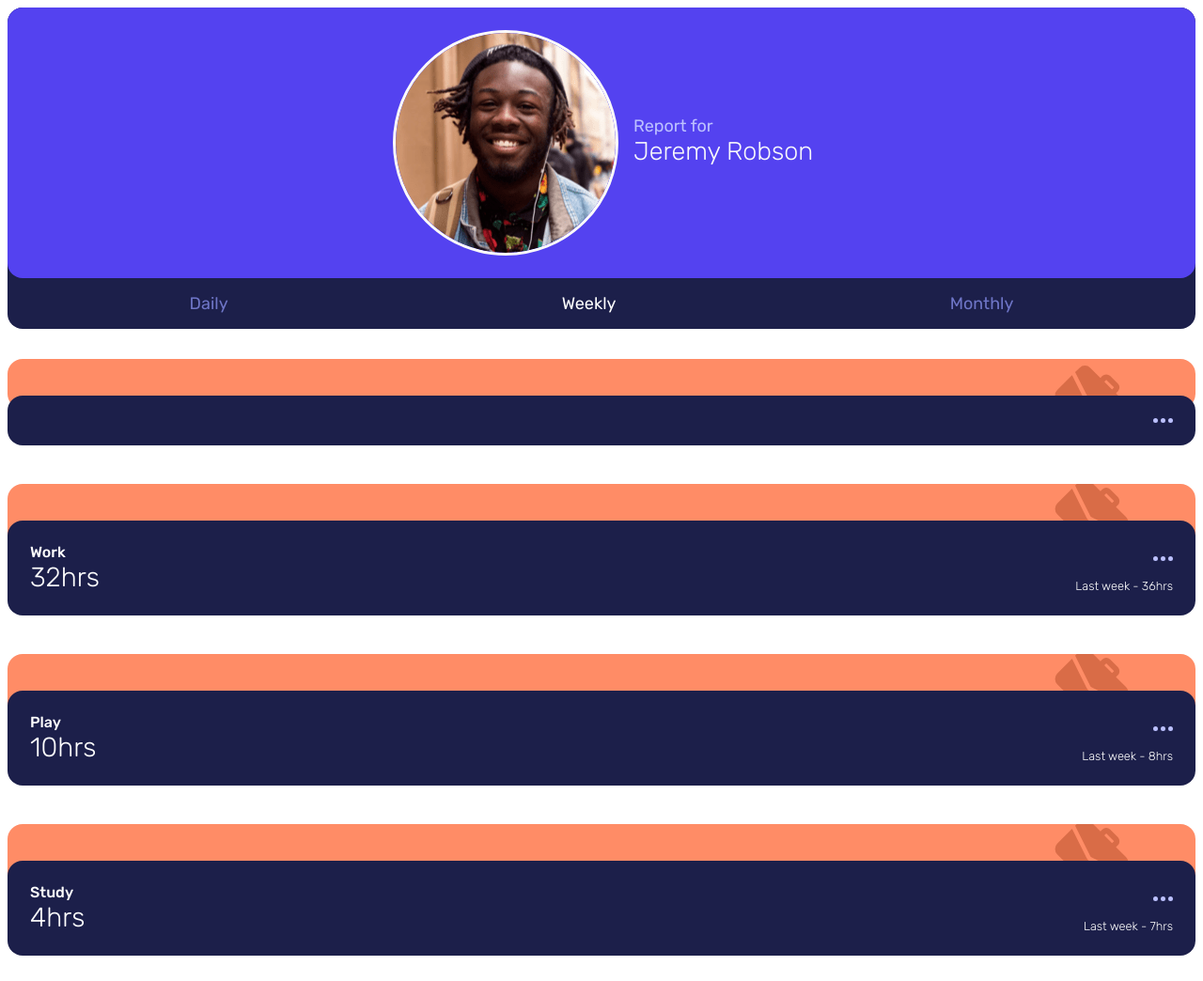
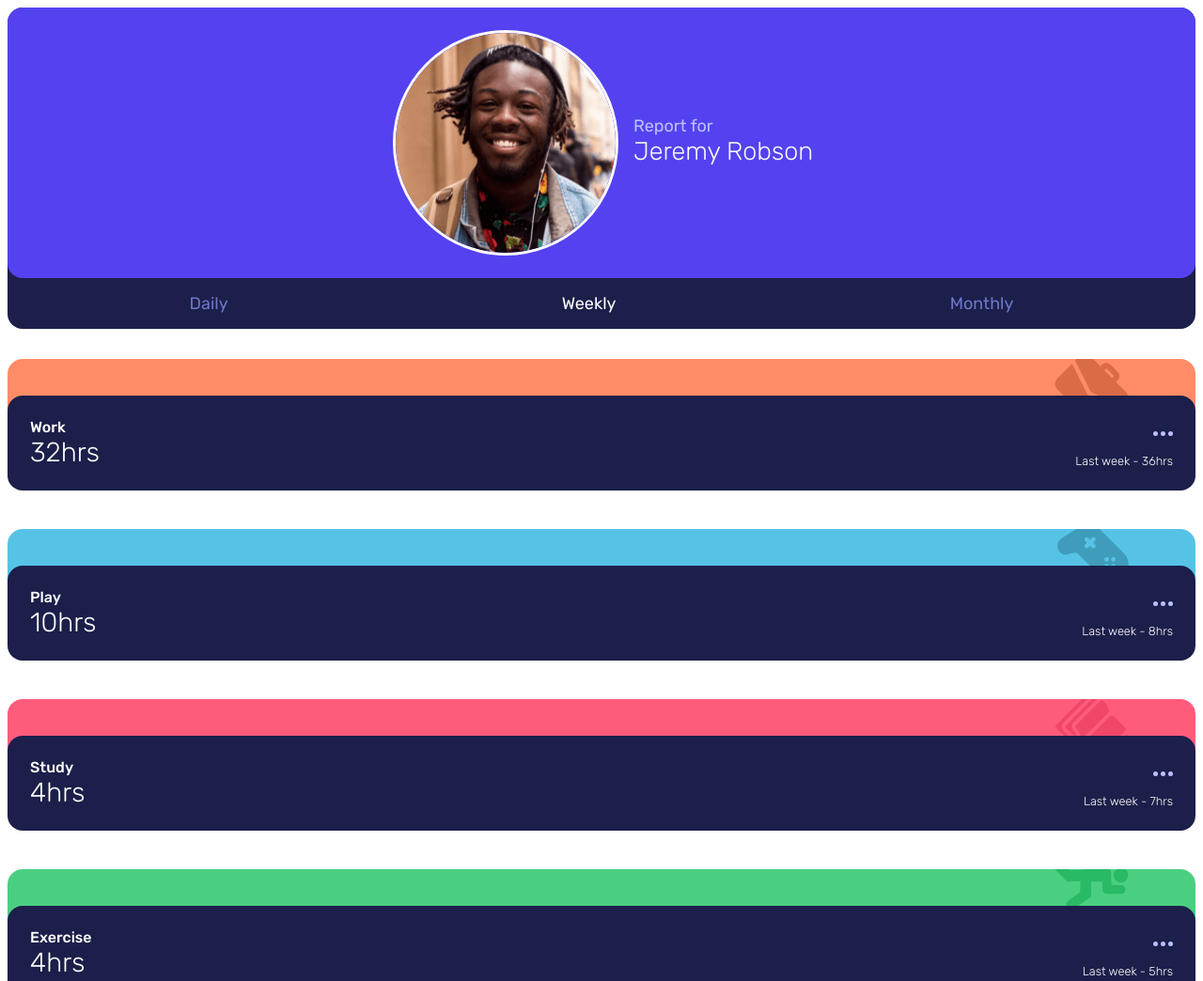
Before and after one commit to atikahnaz/time-tracking-dashboard-main, a plain HTML site: page index.html in a window 1280 px wide. Shown: the top 1044 px of the page at 94% size. Drawn offline with Linux system fonts and the light colour scheme.

Commit message:
card-color

```diff
--- a/index.html
+++ b/index.html
@@ -36,17 +36,17 @@
     </div>
   </div>
 
-  <div class="work card-box">
+  <!--<div class="work card-box">
     <div class="work-card card">
       <h3 class="card-title"></h3>
       <img src="images/icon-ellipsis.svg" alt="ellipsis" class="card-dots">
       <div class="hours"></div>
       <div class="previous"></div>
     </div>
-  </div>
+  </div>-->
 
   <div class="container">
-
+    <!--new title card here-->
   </div>
 
 
--- a/script.js
+++ b/script.js
@@ -1,7 +1,3 @@
-let ntitle = document.querySelector('.card-title').textContent;
-const displayContainer = document.querySelector('.work .previous');
-//let current = document.querySelector('.hours');
-//let previous = document.querySelector('.previous');
 const daily = document.querySelector('.daily');
 const weekly = document.querySelector('.weekly');
 const monthly = document.querySelector('.monthly');
@@ -12,6 +8,56 @@ function startPage () {
     weekly.style.color = 'white';
 }
 
+function titleColor (title, cardBox) {
+    switch (title) {
+        case 'work':
+            cardBox.style.backgroundColor = 'hsl(15, 100%, 70%)';
+            break;
+        case 'play':
+            cardBox.style.backgroundColor = 'hsl(195, 74%, 62%)';
+            break;
+        case 'study':
+            cardBox.style.backgroundColor = 'hsl(348, 100%, 68%)';
+            break;
+        case 'exercise':
+            cardBox.style.backgroundColor = 'hsl(145, 58%, 55%)';
+            break;
+        case 'social':
+            cardBox.style.backgroundColor = 'hsl(264, 64%, 52%)';
+            break;
+         case 'self-care':
+            cardBox.style.backgroundColor = 'hsl(43, 84%, 65%)';
+            break;
+    }
+}
+
+function icon (title, cardBox) {
+    cardBox.style.backgroundImage = 'url("images/icon-' + title + '.svg")';
+}
+
+function newElement (titleElement) {
+    const card = document.createElement('div');
+    card.className = 'card';
+    const title = document.createElement('h3');
+    title.className = 'card-title';
+    title.innerHTML = titleElement;
+    const image = document.createElement('img');
+    image.className = 'card-dots';
+    image.src = 'images/icon-ellipsis.svg';
+    return {card, title, image};
+}
+
+function displayHours (currentHours, previousHours) {
+    const hours = document.createElement('div');
+    hours.className = 'hours';
+    hours.innerHTML = currentHours;
+    //console.log(hours.innerHTML);
+    const previous = document.createElement('div')
+    previous.className = 'previous';
+    previous.innerHTML = previousHours;
+    return {hours, previous};
+}
+
 function displayData (time, x) {
     container.innerHTML = '';
     weekly.style.color = '';
@@ -19,42 +65,37 @@ function displayData (time, x) {
         .then(res =>res.json())
         .then(data => {
             for (let item of data) {
-                console.log(item.timeframes[time]);
-                // create new div for each activity
                 const cardBox = document.createElement('div');
                 cardBox.className = 'card-box';
-                // cardbox - replace image
-                const card = document.createElement('div');
-                card.className = 'card';
-                const title = document.createElement('h3');
-                title.className = 'card-title';
-                title.innerHTML = `${item.title}`;
-                const image = document.createElement('img');
-                image.className = 'card-dots';
-                image.src = 'images/icon-ellipsis.svg'
+                const imageTitle = item.title.replace(/\s+/g, '-').toLowerCase();
 
-                const hours = document.createElement('div');
-                hours.className = 'hours';
-                hours.innerHTML = `${item.timeframes[time].current}hrs`;
-                //console.log(hours.innerHTML);
-                const previous = document.createElement('div')
-                previous.className = 'previous';
-                previous.innerHTML = `Last ${x} - ${item.timeframes[time].previous}hrs`;
+                // title, background image and color
+                titleColor(`${imageTitle}`, cardBox);
+                icon(`${imageTitle}`, cardBox);
+                const elements = newElement(`${item.title}`)
+                const card = elements.card;
+                const image = elements.image;
+                const title = elements.title;
 
+                // current and previous hours
+                const current = `${item.timeframes[time].current}hrs`;
+                const previous = `Last ${x} - ${item.timeframes[time].previous}hrs`;
+                const timeFormat = displayHours(current, previous); // return {hours, previous};
+                const hours = timeFormat.hours;
+                const lastPrevious= timeFormat.previous;
 
+                // insert into the container
                 card.appendChild(title);
                 card.appendChild(image);
                 card.appendChild(hours);
-                card.appendChild(previous);
+                card.appendChild(lastPrevious);
                 cardBox.appendChild(card);
                 container.appendChild(cardBox);
-
                 console.log(item.title);
             }
         })
 }
 
-//displayData('daily', 'day');
 startPage();
 
 daily.addEventListener('click', function() {
--- a/style.css
+++ b/style.css
@@ -56,7 +56,7 @@ body {
 
 .card-box {
     background-color: hsl(15, 100%, 70%);
-    background-image: url("images/icon-work.svg");
+    /*background-image: url("images/icon-work.svg");*/
     background-repeat: no-repeat;
     background-position: right;
     background-position-y: -25%;
@@ -92,3 +92,7 @@ body {
     font-size: 0.8rem;
     font-weight: 300;
 }
+
+@media screen {
+
+}
```
